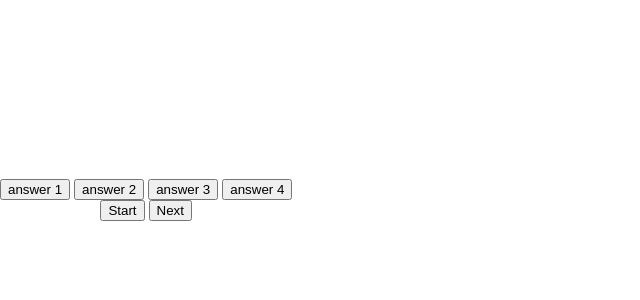
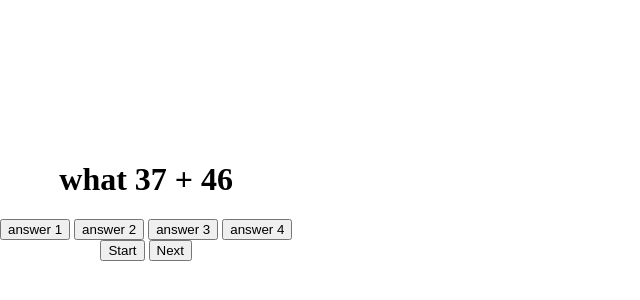
Before and after one commit to romanemarshall2020/Quiz_app, a plain HTML site: page index.html in a window 1280 px wide. Shown: the part 200-500 px from the top of the page, without its empty margins (0-640 px from the left). Drawn offline with nearby package versions, Linux system fonts and the light colour scheme.

Commit message:
was able to get my questions to be randomly generated from an array of questions

```diff
--- a/index.html
+++ b/index.html
@@ -9,11 +9,12 @@
         <meta name="description" content="">
         <meta name="viewport" content="width=device-width, initial-scale=1">
         <link rel="stylesheet" href="css/style.css">
-        <script src="js/quiz.js" async defer></script>
+        <script src="https://cdnjs.cloudflare.com/ajax/libs/jquery/3.3.1/jquery.min.js" charset="utf-8"></script>
+        <script defer src="js/quiz.js" async defer></script>
     </head>
     <body>
        <div class="container">
-           <div id="question-container" class="hide">Questions</div>
+           <div id="question-container" class=""></div>
            <div class="answers">
            <button class="answer-btn">answer 1</button>
            <button class="answer-btn">answer 2</button>
@@ -25,6 +26,7 @@
                <button class="next-btn">Next</button>
            </div>
 
+
        </div>
 
 
--- a/js/quiz.js
+++ b/js/quiz.js
@@ -1,7 +1,51 @@
-startGame() {
+$(() => {
+// Questions array holds all the possible questions that can randomly be be accessed for the player to answer.
+    const questions = ['whats 2 + 2', 'whats 3 + 3', 'what 37 + 46', 'whats 4 + 5']
 
-}
+    // const $next = $('.next-btn').on('click', nextQuestion())
 
-nextQuestion()
+ // Made function start game so that when the start button is clicked the first question is generated at random from the questions array
+    const startGame = () => {
+    // created a jquery variables randomeIndex and question
+        let randomIndex = Math.floor(Math.random() * questions.length)
+        console.log(randomIndex)
+    // variable "question" holds the random index number from the question array
+        let question = questions[randomIndex]
+                    console.log(question)
+        $('#question-container').html(`<h1> ${question} <h1>`)
+            }
+        // made start button functional, so when it  is clicked startGame function runs and presents the first question
+        const $start = $('.start-btn').on('click', startGame)
+        startGame()
 
-quitGame()
+ });
+
+
+
+
+
+
+
+
+
+
+
+
+
+        // $start.addClass('hide')
+
+    // }
+    // const $quit = $('<button>')
+
+
+
+    //  })
+
+
+    //  nextQuestion()
+//      const $next = $('.next-btn').on('click', nextQuestion())
+
+
+
+
+            // })
```
